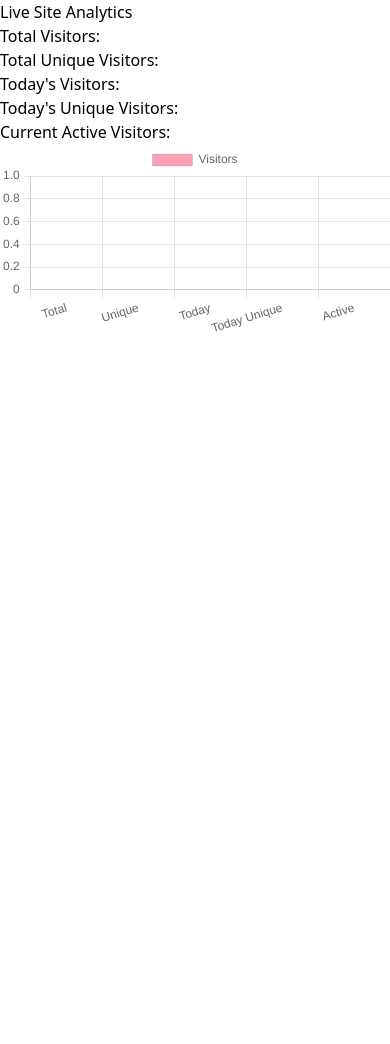
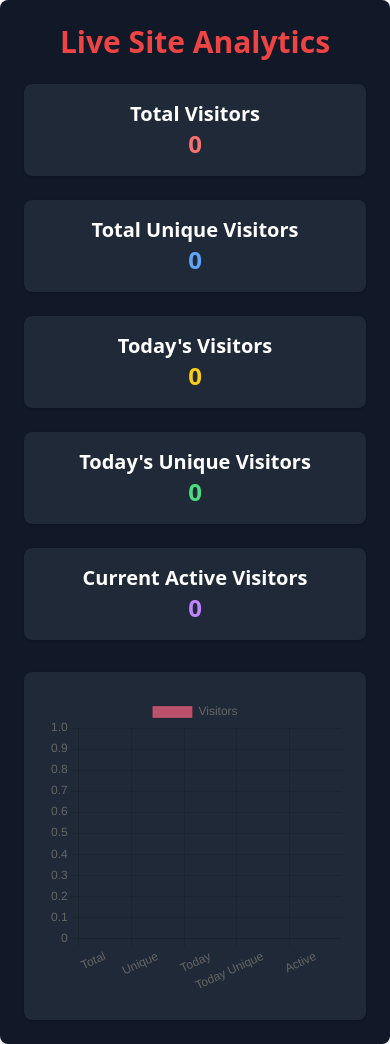
Before and after one commit to Vedantkoppal/Movie-Recommendation-System, a Flask app: page /analytics in a window 390 px wide. Shown: the part 76-1120 px from the top of the page. Before the commit the page ends 408 px from the top, so only its background shows below. Run offline with Flask 3, Linux system fonts and the light colour scheme; some libraries are stand-ins or nearby versions.

Commit message:
More beautiufl metrics

```diff
--- a/app/routes.py
+++ b/app/routes.py
@@ -195,36 +195,54 @@ def get_similar_movies():
 # unique visitors
 # @app.route("/track-visit")
 def track_visit():
-    today = datetime.date.today().strftime("%Y-%m-%d")
+    today = datetime.date.today()
+    today_str = today.strftime("%Y-%m-%d")
+    month_str = today.strftime("%Y-%m")  # Format for monthly tracking
 
-    redis_client.incr("total_visitors")  # Total visits count
+    # 🔹 Total Visitors Count
+    redis_client.incr("total_visitors")
 
-    if "user_id" not in session:  # If a unique user, track them
-        session["user_id"] = str(uuid.uuid4())
+    # 🔹 Unique Visitor Check
+    if "user_id" not in session:
+        session["user_id"] = str(uuid.uuid4())  # Assign Unique ID
         redis_client.sadd("unique_visitors", session["user_id"])
-        redis_client.sadd(f"unique_visitors:{today}", session["user_id"])
+        redis_client.sadd(f"unique_visitors:{today_str}", session["user_id"])
 
-    redis_client.incr(f"daily_visitors:{today}")
+    # 🔹 Daily Tracking
+    redis_client.incr(f"daily_visitors:{today_str}")
+
+    # 🔹 Monthly Tracking (Summing daily visitors)
+    redis_client.incr(f"monthly_visitors:{month_str}")
+
+    # 🔹 Active Users (Expire at midnight)
     redis_client.sadd("active_users", session["user_id"])
-    redis_client.expire("active_users", 300)  # Active users expire after 5 min
+    expire_at_midnight("active_users")
 
-        # Emit live update to frontend
+    # 🔹 Emit Live Update to Frontend
     try:
         socketio.emit("update_stats", get_stats_data())
     except Exception as e:
         print(f"⚠️ SocketIO Error: {e}")
 
+def expire_at_midnight(key):
+    """Sets the expiration time for a Redis key at midnight (server time)."""
+    now = datetime.datetime.now()
+    midnight = datetime.datetime.combine(now.date() + datetime.timedelta(days=1), datetime.time.min)
+    expire_time = int(midnight.timestamp())
+    redis_client.expireat(key, expire_time)
 
 def get_stats_data():
     today = datetime.date.today().strftime("%Y-%m-%d")
+    month = datetime.date.today().strftime("%Y-%m")
+
     return {
         "total_visitors": int(redis_client.get("total_visitors") or 0),
         "total_unique_visitors": redis_client.scard("unique_visitors"),
         "daily_visitors": int(redis_client.get(f"daily_visitors:{today}") or 0),
         "daily_unique_visitors": redis_client.scard(f"unique_visitors:{today}"),
         "current_active_visitors": redis_client.scard("active_users"),
+        "monthly_visitors": int(redis_client.get(f"monthly_visitors:{month}") or 0),  # 🔹 Added Monthly Count
     }
-
 
 @socketio.on("connect")
 def on_connect():
--- a/app/templates/analytics.html
+++ b/app/templates/analytics.html
@@ -1,23 +1,49 @@
 {% extends "base.html" %}
 {% block content %}
 
-<h2>Live Site Analytics</h2>
-<p>Total Visitors: <span id="total"></span></p>
-<p>Total Unique Visitors: <span id="unique"></span></p>
-<p>Today's Visitors: <span id="daily"></span></p>
-<p>Today's Unique Visitors: <span id="daily_unique"></span></p>
-<p>Current Active Visitors: <span id="active"></span></p>
+<div class="container mx-auto p-6 bg-gray-900 text-white rounded-lg shadow-lg">
+    <h2 class="text-3xl font-bold text-center text-red-500 mb-6">Live Site Analytics</h2>
 
-<!-- Chart Canvas -->
-<canvas id="visitorChart" width="400" height="200"></canvas>
+    <!-- Stats Grid -->
+    <div class="grid grid-cols-1 md:grid-cols-2 lg:grid-cols-3 gap-6 text-center">
+        <div class="p-4 bg-gray-800 rounded-lg shadow">
+            <p class="text-xl font-semibold">Total Visitors</p>
+            <p class="text-2xl text-red-400 font-bold" id="total">0</p>
+        </div>
+        <div class="p-4 bg-gray-800 rounded-lg shadow">
+            <p class="text-xl font-semibold">Total Unique Visitors</p>
+            <p class="text-2xl text-blue-400 font-bold" id="unique">0</p>
+        </div>
+        <div class="p-4 bg-gray-800 rounded-lg shadow">
+            <p class="text-xl font-semibold">Today's Visitors</p>
+            <p class="text-2xl text-yellow-400 font-bold" id="daily">0</p>
+        </div>
+        <div class="p-4 bg-gray-800 rounded-lg shadow">
+            <p class="text-xl font-semibold">Today's Unique Visitors</p>
+            <p class="text-2xl text-green-400 font-bold" id="daily_unique">0</p>
+        </div>
+        <div class="p-4 bg-gray-800 rounded-lg shadow md:col-span-2 lg:col-span-1">
+            <p class="text-xl font-semibold">Current Active Visitors</p>
+            <p class="text-2xl text-purple-400 font-bold" id="active">0</p>
+        </div>
+    </div>
 
+    <!-- Chart Section -->
+    <div class="mt-8 p-6 bg-gray-800 rounded-lg shadow flex justify-center">
+        <div class="w-full max-w-[90vw] h-[300px]">
+            <canvas id="visitorChart"></canvas>
+        </div>
+    </div>
+</div>
+
+<!-- Scripts -->
 <script src="https://cdn.socket.io/4.0.1/socket.io.min.js"></script>
 <script src="https://cdn.jsdelivr.net/npm/chart.js"></script>
 
 <script>
 const socket = io();
 
-// Update Text Stats
+// Update Stats
 socket.on("update_stats", (data) => {
     document.getElementById('total').innerText = data.total_visitors;
     document.getElementById('unique').innerText = data.total_unique_visitors;
@@ -38,17 +64,18 @@ const visitorChart = new Chart(ctx, {
             label: 'Visitors',
             data: [0, 0, 0, 0, 0],  // Initial Data
             backgroundColor: [
-                'rgba(255, 99, 132, 0.6)',
-                'rgba(54, 162, 235, 0.6)',
-                'rgba(255, 206, 86, 0.6)',
-                'rgba(75, 192, 192, 0.6)',
-                'rgba(153, 102, 255, 0.6)'
+                'rgba(255, 99, 132, 0.7)',
+                'rgba(54, 162, 235, 0.7)',
+                'rgba(255, 206, 86, 0.7)',
+                'rgba(75, 192, 192, 0.7)',
+                'rgba(153, 102, 255, 0.7)'
             ],
             borderWidth: 1
         }]
     },
     options: {
         responsive: true,
+        maintainAspectRatio: false,
         scales: {
             y: {
                 beginAtZero: true
@@ -70,5 +97,4 @@ function updateChart(data) {
 }
 </script>
 
-
 {% endblock %}
```
Lines whose indentation alone changed are shown as unchanged.
